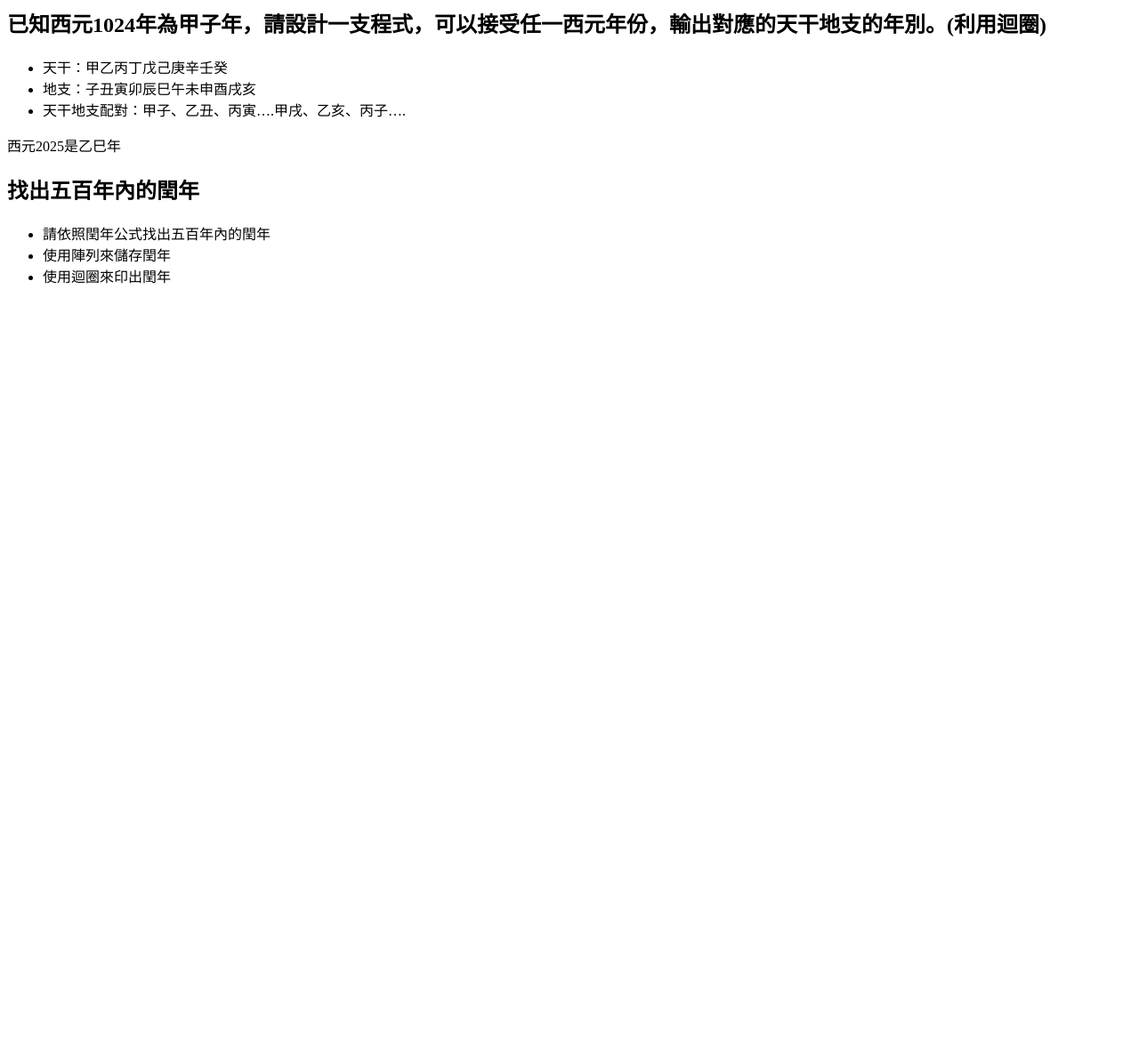
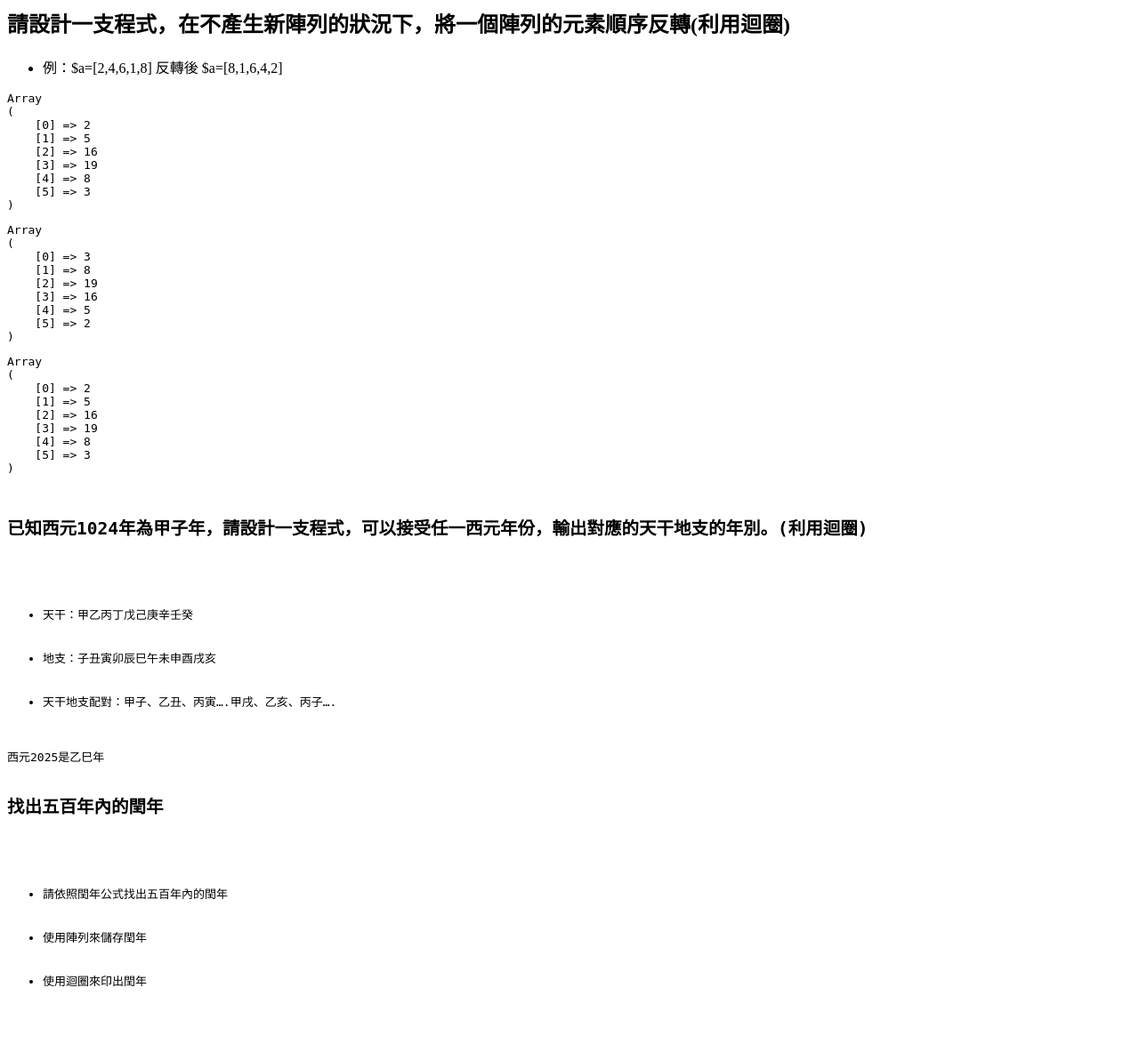
Before and after one commit to dean5201314/11102-PHP-Basic, a PHP site: page /array_pra02a.php in a window 1280 px wide. Shown: the whole page at 89% size. Before the commit the page ends 319 px from the top, so only its background shows below. Run offline with PHP 8.4, Linux system fonts and the light colour scheme.

Commit message:
array_reverse

```diff
--- a/array_pra02a.php
+++ b/array_pra02a.php
@@ -1,3 +1,32 @@
+<h2>請設計一支程式，在不產生新陣列的狀況下，將一個陣列的元素順序反轉(利用迴圈)</h2>
+<ul>
+    <li>例：$a=[2,4,6,1,8] 反轉後 $a=[8,1,6,4,2]</li>
+</ul>
+
+<?php
+$a=[2,5,16,19,8,3];
+
+echo "<pre>";
+print_r($a);
+echo "<pre>";
+
+for ($i=0; $i < floor(count($a)/2); $i++) {
+    $tmp=$a[$i];
+    $a[$i]=$a[count($a)-1-$i];
+    $a[count($a)-1-$i]=$tmp;
+}
+
+echo "<pre>";
+print_r($a);
+echo "<pre>";
+
+echo "<pre>";
+print_r(array_reverse($a));
+echo "<pre>";
+
+?>
+
+
 <h2>已知西元1024年為甲子年，請設計一支程式，可以接受任一西元年份，輸出對應的天干地支的年別。(利用迴圈)</h2>
 <ul>
     <li>天干：甲乙丙丁戊己庚辛壬癸</li>
```
